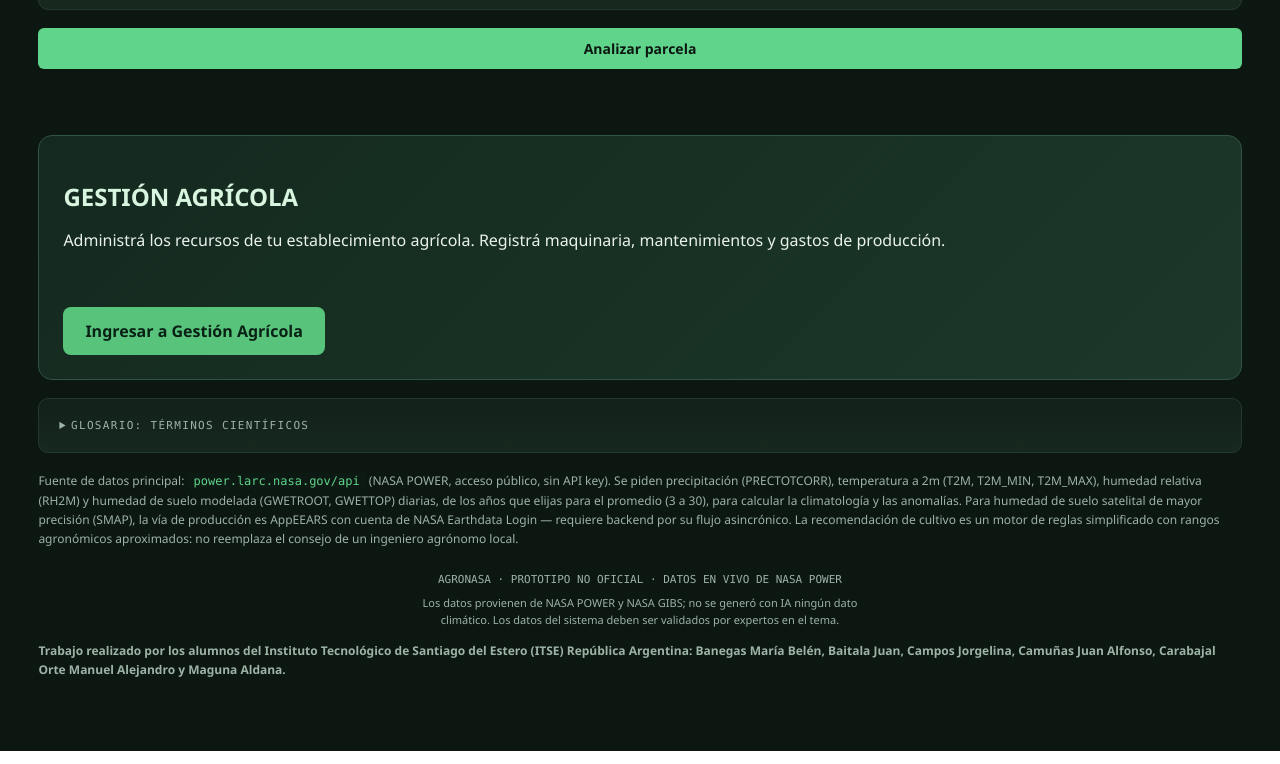
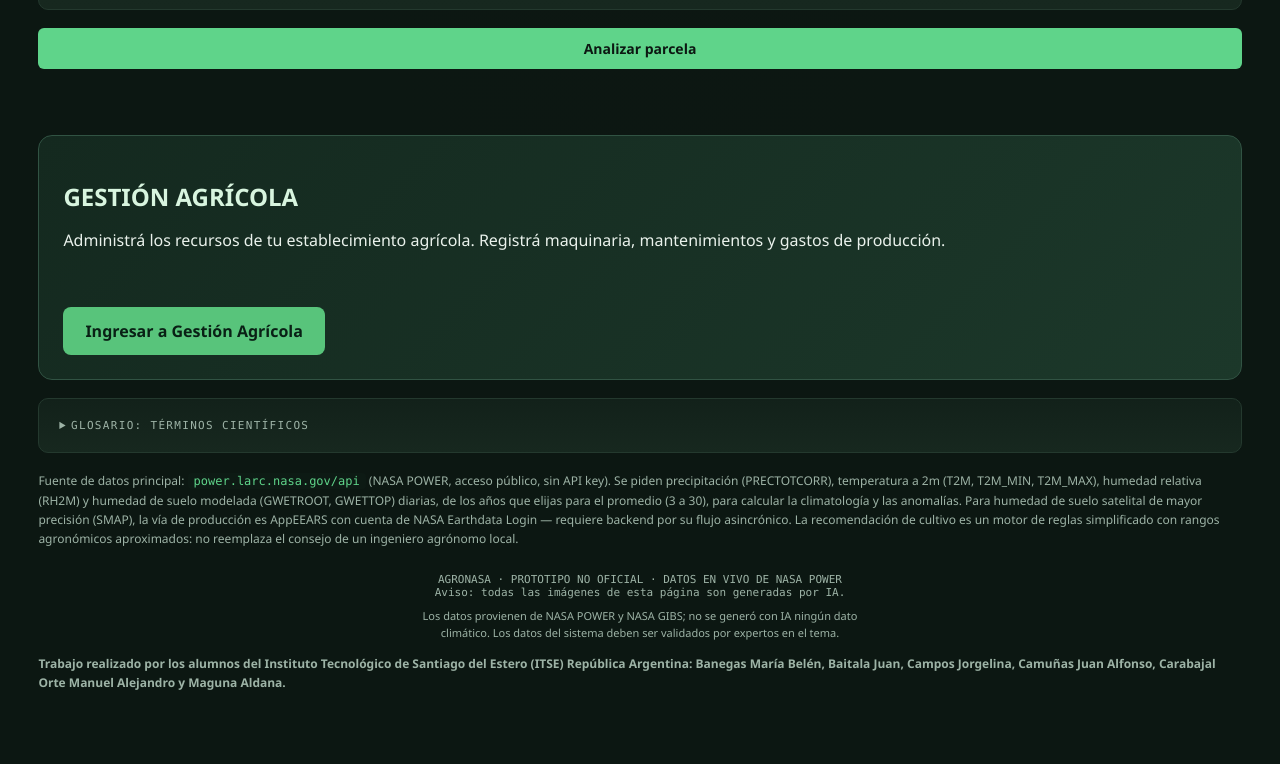
Before and after one commit to AlejandroCarabajal/Hackaton-NASA-2026, a plain HTML site: page index.html in a window 1280 px wide. Shown: the part 1975-2739 px from the top of the page. Drawn offline with nearby package versions, Linux system fonts and the light colour scheme; no server answers.

Commit message:
Agregué el aviso al footer de index.html, en una segunda línea: “Aviso: todas las imágenes de esta página son generadas por IA.” No lo vi en el navegador y no hay commit.
El mapa base de Esri y las capas satelitales de la NASA son imágenes reales, no generadas por IA, así que el aviso “todas las imágenes” no es exacto para ellas. Si querés, lo ajusto a algo como “Las imágenes ilustrativas y el logo de esta página son generados por IA; las imágenes satelitales provienen de Esri y la NASA”.

```diff
--- a/index.html
+++ b/index.html
@@ -403,7 +403,7 @@
       ingeniero agrónomo local.
     </p>
 
-    <footer>AGRONASA · PROTOTIPO NO OFICIAL · DATOS EN VIVO DE NASA POWER</footer>
+    <footer>AGRONASA · PROTOTIPO NO OFICIAL · DATOS EN VIVO DE NASA POWER<br>Aviso: todas las imágenes de esta página son generadas por IA.</footer>
     <p class="ai-note"> Los datos provienen de NASA POWER y NASA GIBS; no se generó con IA ningún dato climático. Los
       datos del sistema deben ser validados por expertos en el tema.</p>
   </div>
```
